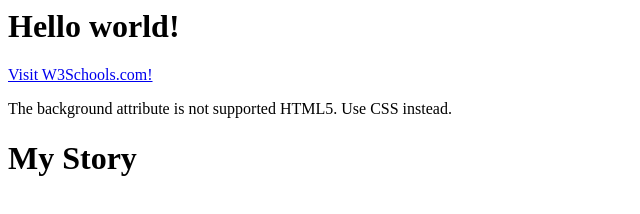
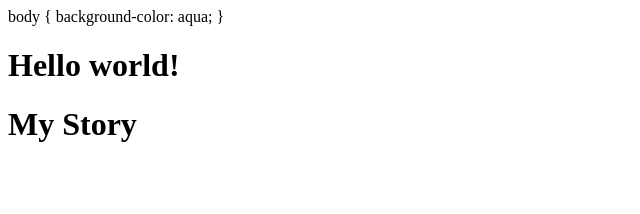
Before and after one commit to superbombcoder/Mystoryper8, a plain HTML site: page index.html in a window 1280 px wide. Shown: the whole page, without its empty margins (0-640 px from the left). Drawn offline with Linux system fonts and the light colour scheme.

Commit message:
Update index.html

```diff
--- a/index.html
+++ b/index.html
@@ -1,8 +1,11 @@
 <html>
-  <body background="w3s.png">
+  <head>
+   body {
+    background-color: aqua;
+    }
+  </head>
+  <body>
   <h1>Hello world!</h1>
-<p><a href="https://www.w3schools.com">Visit W3Schools.com!</a></p>
-<p>The background attribute is not supported HTML5. Use CSS instead.</p>
 
   <h1>My Story</h1>
  </body>
```
